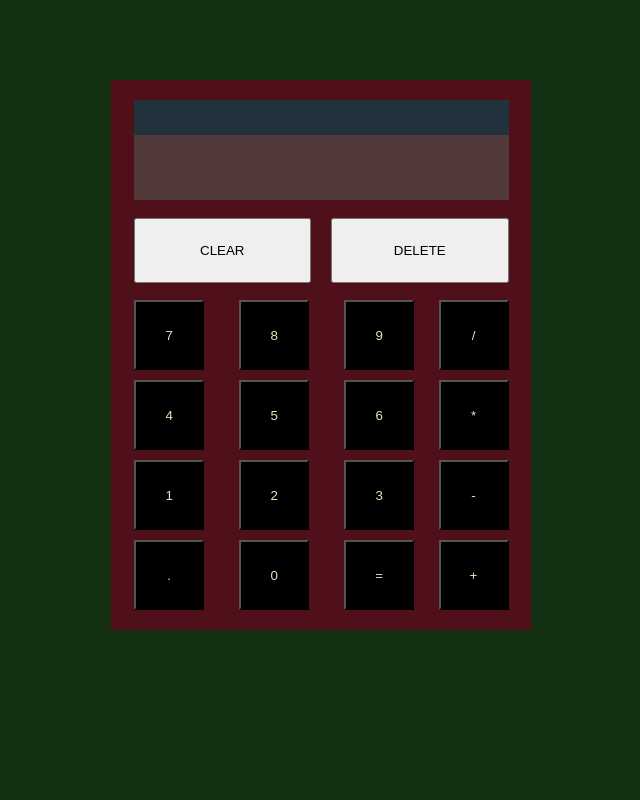
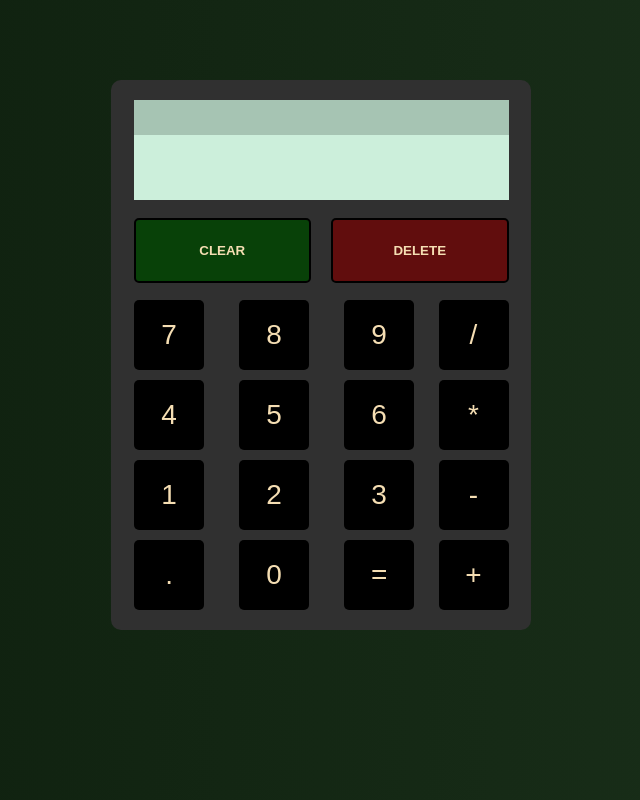
Before and after one commit to ilicc-sara/Calculator, a website built with Vite: page index.html in a window 1280 px wide. Shown: the whole page, without its empty margins (319-959 px from the left). Built offline with nearby package versions, Linux system fonts and the light colour scheme.

Commit message:
improving style on calculator

```diff
--- a/style.css
+++ b/style.css
@@ -4,7 +4,8 @@
   box-sizing: border-box;
 }
 body {
-  background-color: rgb(20, 49, 20);
+  background-color: rgb(13, 30, 13);
+  background: linear-gradient(to right, rgb(13, 30, 13), rgb(27, 49, 27));
 }
 
 .container {
@@ -14,8 +15,9 @@ body {
   grid-template-rows: 1fr;
   justify-content: center;
   align-content: center;
-  background-color: rgb(80, 16, 25);
+  background-color: rgb(48, 48, 48);
   padding: 20px 0;
+  border-radius: 10px;
 }
 
 .screen {
@@ -27,7 +29,7 @@ body {
 .second-num {
   width: 100%;
   height: 35px;
-  background-color: rgb(33, 50, 60);
+  background-color: rgb(166, 196, 179);
   position: relative;
 }
 
@@ -41,7 +43,7 @@ body {
 .first-num {
   width: 100%;
   height: 65px;
-  background-color: rgb(81, 57, 57);
+  background-color: rgb(204, 239, 219);
   position: relative;
 }
 
@@ -64,6 +66,19 @@ body {
 
 .btn {
   height: 65px;
+  background-color: rgb(97, 9, 82);
+  color: wheat;
+  font-weight: bold;
+  border-radius: 5px;
+  border: 2px, solid black;
+}
+
+.clear {
+  background-color: rgb(8, 65, 8);
+}
+
+.delete {
+  background-color: rgb(97, 13, 13);
 }
 
 .operations {
@@ -106,4 +121,7 @@ body {
   height: 70px;
   background-color: black;
   color: wheat;
+  font-size: 28px;
+  border-radius: 5px;
+  border: none;
 }
```
Also changed, not shown: main.js (+6 -2 lines).
